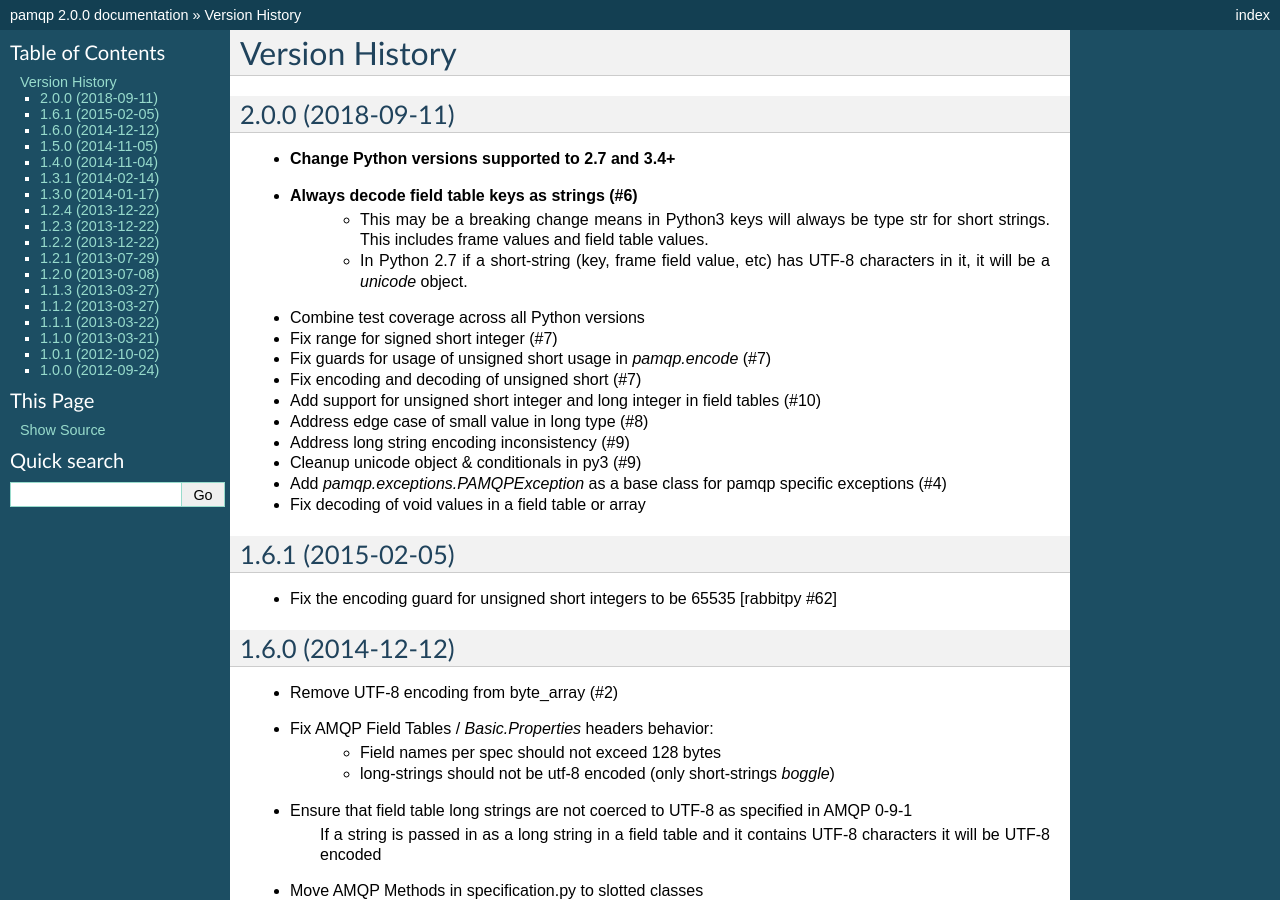
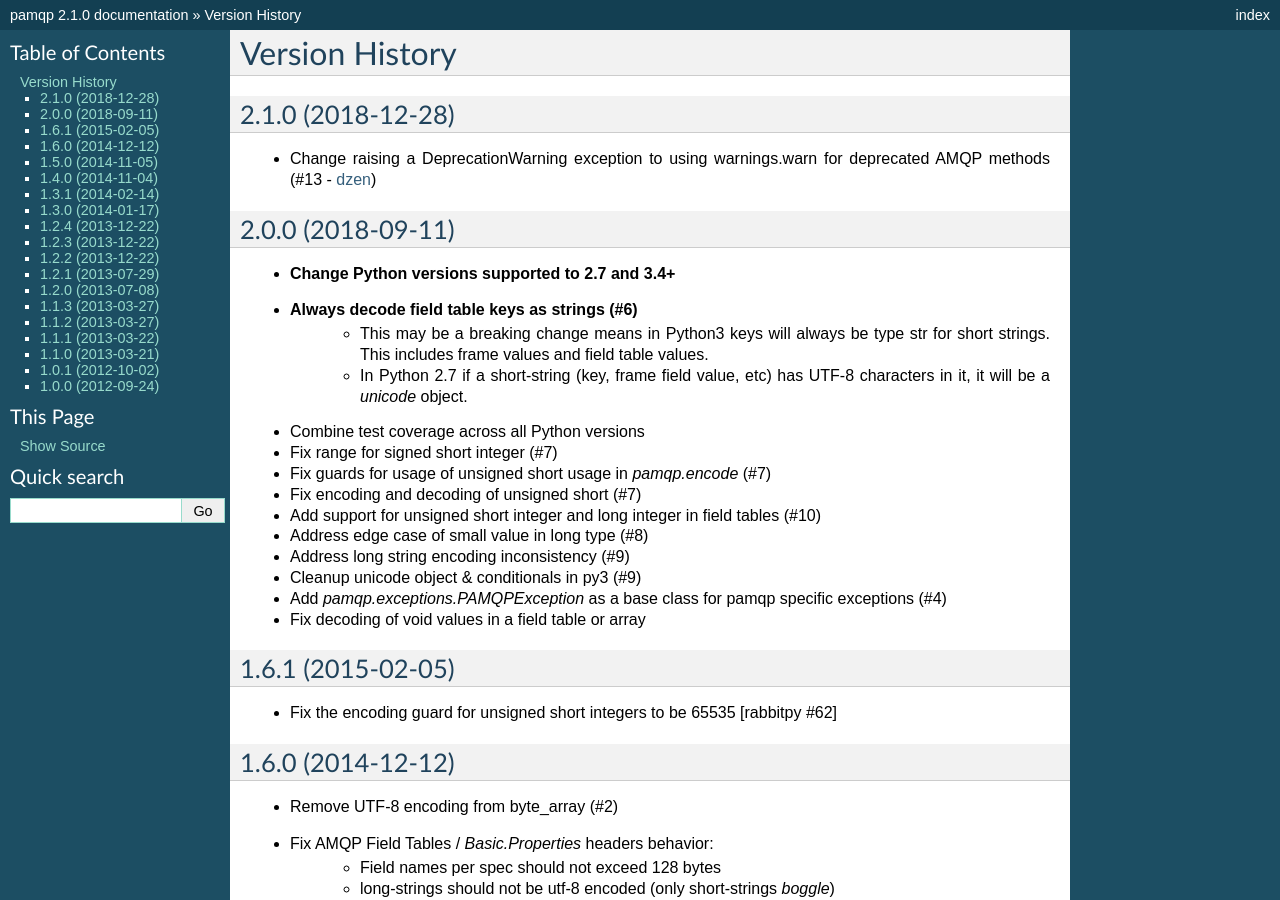
Before and after one commit to gmr/pamqp, a Sphinx documentation site: the page built from docs/history.rst, in a window 1280 px wide and 900 px high. Built offline with Sphinx 7.4.7, drawn with Linux system fonts in a browser that asks for light colours; some of the changed text lies outside the part shown.

Commit message:
Bump version and history

```diff
--- a/docs/history.rst
+++ b/docs/history.rst
@@ -1,5 +1,9 @@
 Version History
 ===============
+
+2.1.0 (2018-12-28)
+------------------
+- Change raising a DeprecationWarning exception to using warnings.warn for deprecated AMQP methods (#13 - `dzen <https://github.com/dzen>`_)
 
 2.0.0 (2018-09-11)
 ------------------
--- a/pamqp/__init__.py
+++ b/pamqp/__init__.py
@@ -3,7 +3,7 @@
 __author__ = 'Gavin M. Roy'
 __email__ = 'gavinmroy@gmail.com'
 __since__ = '2011-09-23'
-__version__ = '2.0.0'
+__version__ = '2.1.0'
 
 import sys
 
```
